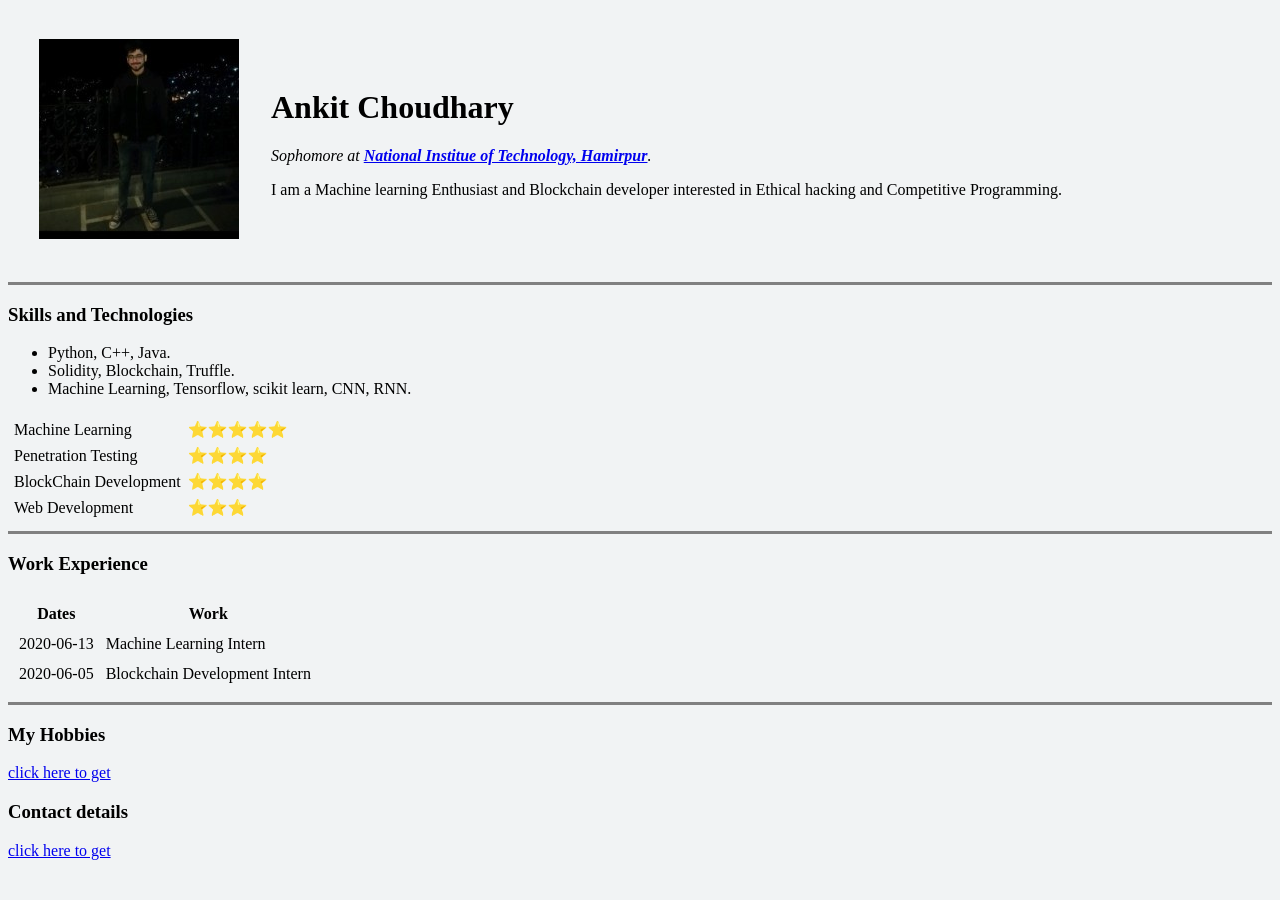
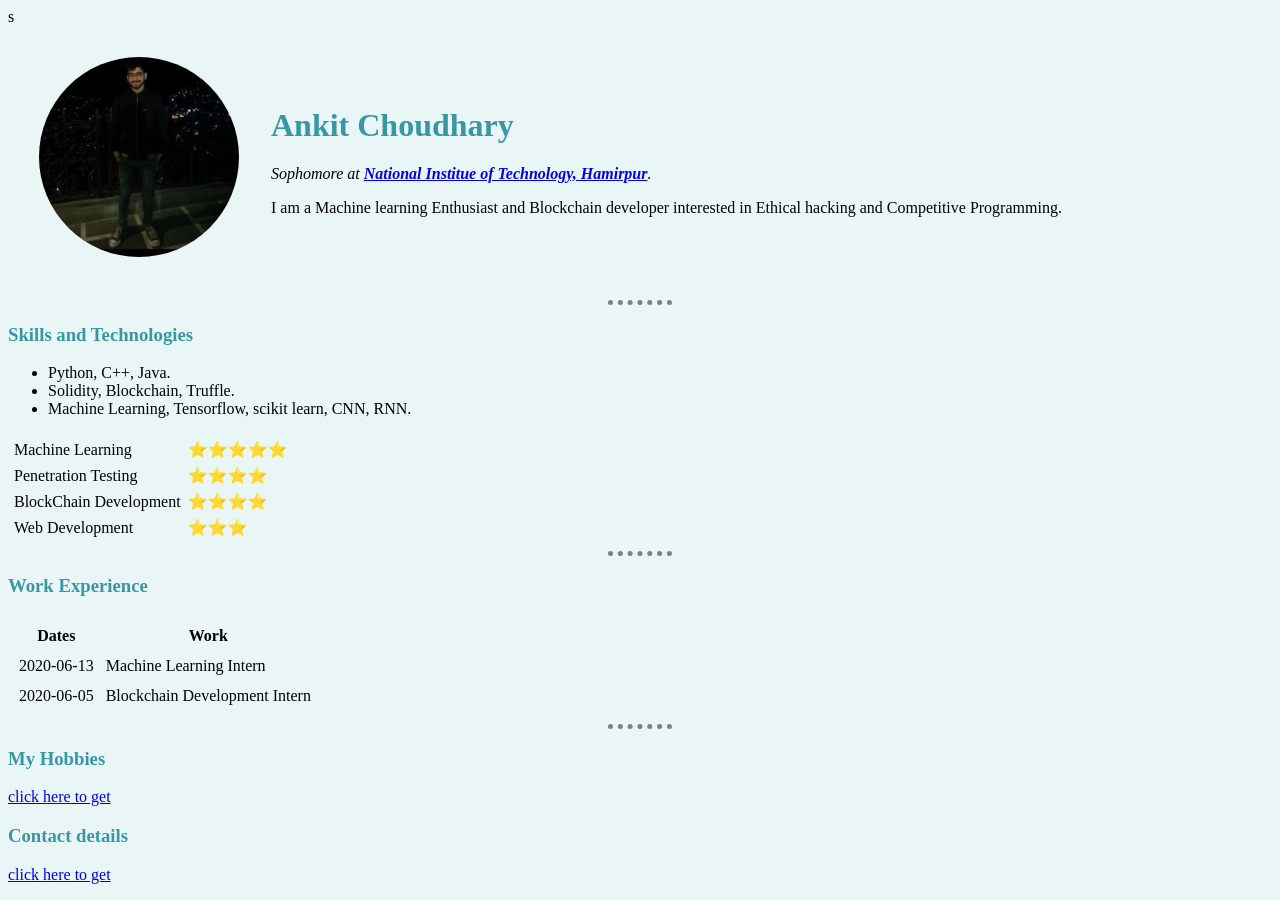
Before and after one commit to ankit2001/WebApps, a plain HTML site: page Personal_Site_normal_view/index.html in a window 1280 px wide. Before the commit the page ends 876 px from the top, so only its background shows below. Drawn offline with Linux system fonts and the light colour scheme.

Commit message:
Adddd css

```diff
--- /dev/null
+++ b/Personal_Site_normal_view/css/styles.css
@@ -0,0 +1,22 @@
+body {
+  background-color : #eaf6f6;
+}
+
+hr {
+  border-style : dotted none none none;
+  border-color : grey;
+  border-width : 5px;
+  width : 5%;
+}
+
+img {
+  border-radius : 50%;
+}
+
+h1 {
+  color : #3797a4;
+}
+
+h3{
+  color : #3797a4;
+}
--- a/Personal_Site_normal_view/index.html
+++ b/Personal_Site_normal_view/index.html
@@ -4,10 +4,11 @@
 <head>
   <meta charset="utf-8">
   <title>Ankit's Personal Site</title>
+  <link rel = "stylesheet" href = "css/styles.css"  />
 </head>
 
-<body style = "background-color : #f1f3f4;">
-  <table cellspacing = "30">
+<body>
+  <table cellspacing="30">s
     <tr>
       <td>
         <img src="images/profile_pic.jpg" alt="Ankit's profile pic">
@@ -23,7 +24,7 @@
       </td>
     </tr>
   </table>
-  <hr size="3" noshade />
+  <hr />
   <h3>Skills and Technologies</h3>
   <ul>
     <li>
@@ -36,7 +37,7 @@
       Machine Learning, Tensorflow, scikit learn, CNN, RNN.
     </li>
   </ul>
-  <table cellspacing = "5">
+  <table cellspacing="5">
     <tr>
       <td>
         Machine Learning
@@ -70,11 +71,11 @@
       </td>
     </tr>
   </table>
-  <hr size = "3" noshade/>
+  <hr />
   <h3>
     Work Experience
   </h3>
-  <table cellspacing = "10">
+  <table cellspacing="10">
     <thead>
       <tr>
         <th>
@@ -104,7 +105,7 @@
       </tr>
     </tbody>
   </table>
-  <hr size = "3" noshade />
+  <hr />
   <h3>My Hobbies</h3>
   <p>
     <a href="hobies.html">click here to get</a>
```
Also changed, not shown: Personal_Site_normal_view/contact.html (+2 -1 lines), Personal_Site_normal_view/hobies.html (+1 -0 lines).
